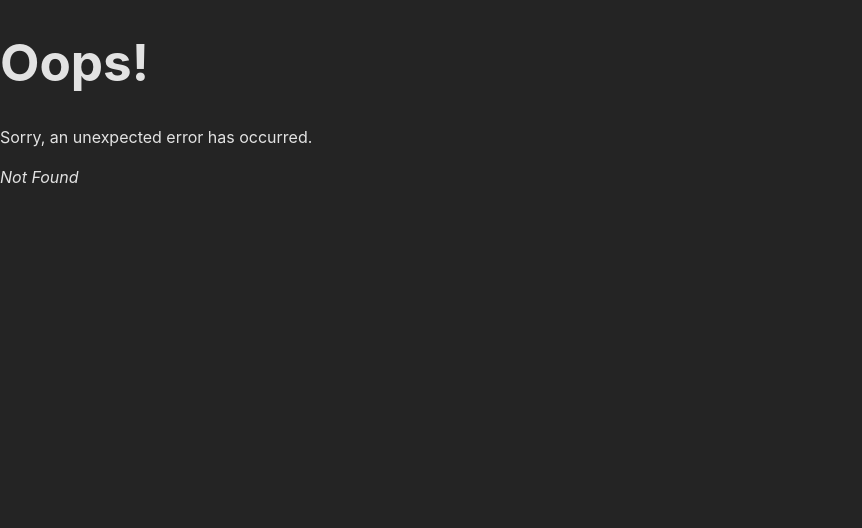
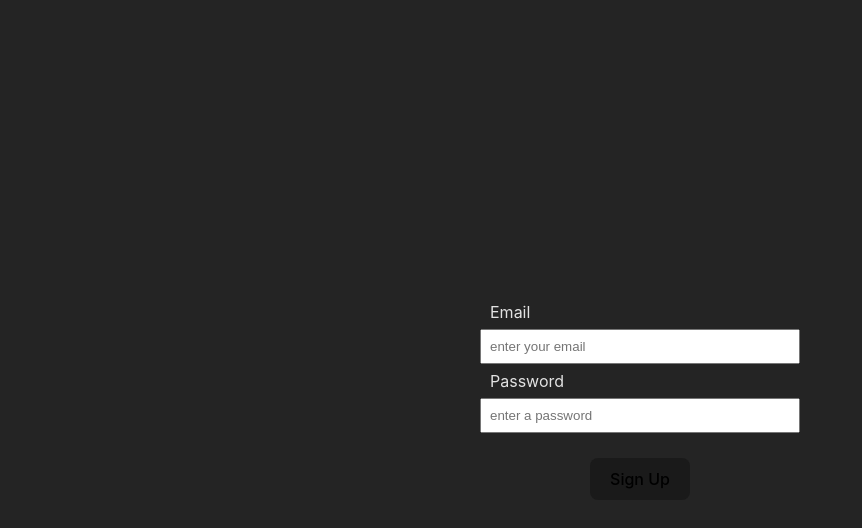
Before and after one commit to wrfmartinez/simpledocu, a React (Vite) app: page /signup in a window 1280 px wide. Before the commit this address had no page. Shown: the top 528 px of the page, without its empty margins (0-862 px from the left). Built offline with nearby package versions, Linux system fonts and the light colour scheme.

Commit message:
Add Login and Signup components

```diff
--- a/src/components/Nav.tsx
+++ b/src/components/Nav.tsx
@@ -1,32 +1,38 @@
 import simpledocuLogo from "/simpledocu.svg";
 import "../assets/css/Nav.css";
+import { Link } from "react-router-dom";
 
 const Nav = () => {
   return (
     <nav>
       <div className="nav-container">
-        <a href="/">
+        <Link to="/">
           <img
             className="nav-brand"
             src={simpledocuLogo}
             alt="Simple Docu logo"
           />
-        </a>
+        </Link>
         <ul className="nav-links">
+          {/* <li className="nav-link">
+            <Link to="#">About</Link>
+          </li> */}
+          {/* <li className="nav-link">
+            <Link to="#">Tutorial</Link>
+          </li> */}
           <li className="nav-link">
-            <a href="#">About</a>
-          </li>
-          <li className="nav-link">
-            <a href="#">Tutorial</a>
-          </li>
-          <li className="nav-link">
-            <a href="/dashboard">Dashboard</a>
+            <Link to="/dashboard">Dashboard</Link>
           </li>
         </ul>
       </div>
-      <a href="#">
-        <button>Get Started</button>
-      </a>
+      <div>
+        <Link to="/login">
+          <button style={{ marginRight: "10px" }}>Login</button>
+        </Link>
+        <Link to="/signup">
+          <button>Get Started</button>
+        </Link>
+      </div>
     </nav>
   );
 };
--- /dev/null
+++ b/src/routes/Login.tsx
@@ -0,0 +1,47 @@
+const Login = () => {
+  return (
+    <div
+      style={{
+        display: "flex",
+        flexDirection: "column",
+        justifyContent: "center",
+        alignItems: "center",
+      }}
+    >
+      <div
+        className="login-form"
+        style={{
+          display: "flex",
+          flexDirection: "column",
+          justifyContent: "center",
+          alignItems: "center",
+          height: "100vh",
+          width: "300px",
+          gap: "5px",
+        }}
+      >
+        <label style={{ alignSelf: "flex-start" }} htmlFor="email">
+          Email
+        </label>
+        <input
+          style={{ width: "100%", padding: "8px" }}
+          type="text"
+          name="email"
+          placeholder="enter your email"
+        />
+        <label style={{ alignSelf: "flex-start" }} htmlFor="password">
+          Password
+        </label>
+        <input
+          style={{ width: "100%", padding: "8px" }}
+          type="password"
+          name="password"
+          placeholder="enter a password"
+        />
+        <button style={{ marginTop: "20px" }}>Login</button>
+      </div>
+    </div>
+  );
+};
+
+export default Login;
--- /dev/null
+++ b/src/routes/Signup.tsx
@@ -0,0 +1,47 @@
+const Signup = () => {
+  return (
+    <div
+      style={{
+        display: "flex",
+        flexDirection: "column",
+        justifyContent: "center",
+        alignItems: "center",
+      }}
+    >
+      <div
+        className="signup-form"
+        style={{
+          display: "flex",
+          flexDirection: "column",
+          justifyContent: "center",
+          alignItems: "center",
+          height: "100vh",
+          width: "300px",
+          gap: "5px",
+        }}
+      >
+        <label style={{ alignSelf: "flex-start" }} htmlFor="email">
+          Email
+        </label>
+        <input
+          style={{ width: "100%", padding: "8px" }}
+          type="text"
+          name="email"
+          placeholder="enter your email"
+        />
+        <label style={{ alignSelf: "flex-start" }} htmlFor="password">
+          Password
+        </label>
+        <input
+          style={{ width: "100%", padding: "8px" }}
+          type="password"
+          name="password"
+          placeholder="enter a password"
+        />
+        <button style={{ marginTop: "20px" }}>Sign Up</button>
+      </div>
+    </div>
+  )
+}
+
+export default Signup;
```
Also changed, not shown: src/main.tsx (+10 -0 lines).
